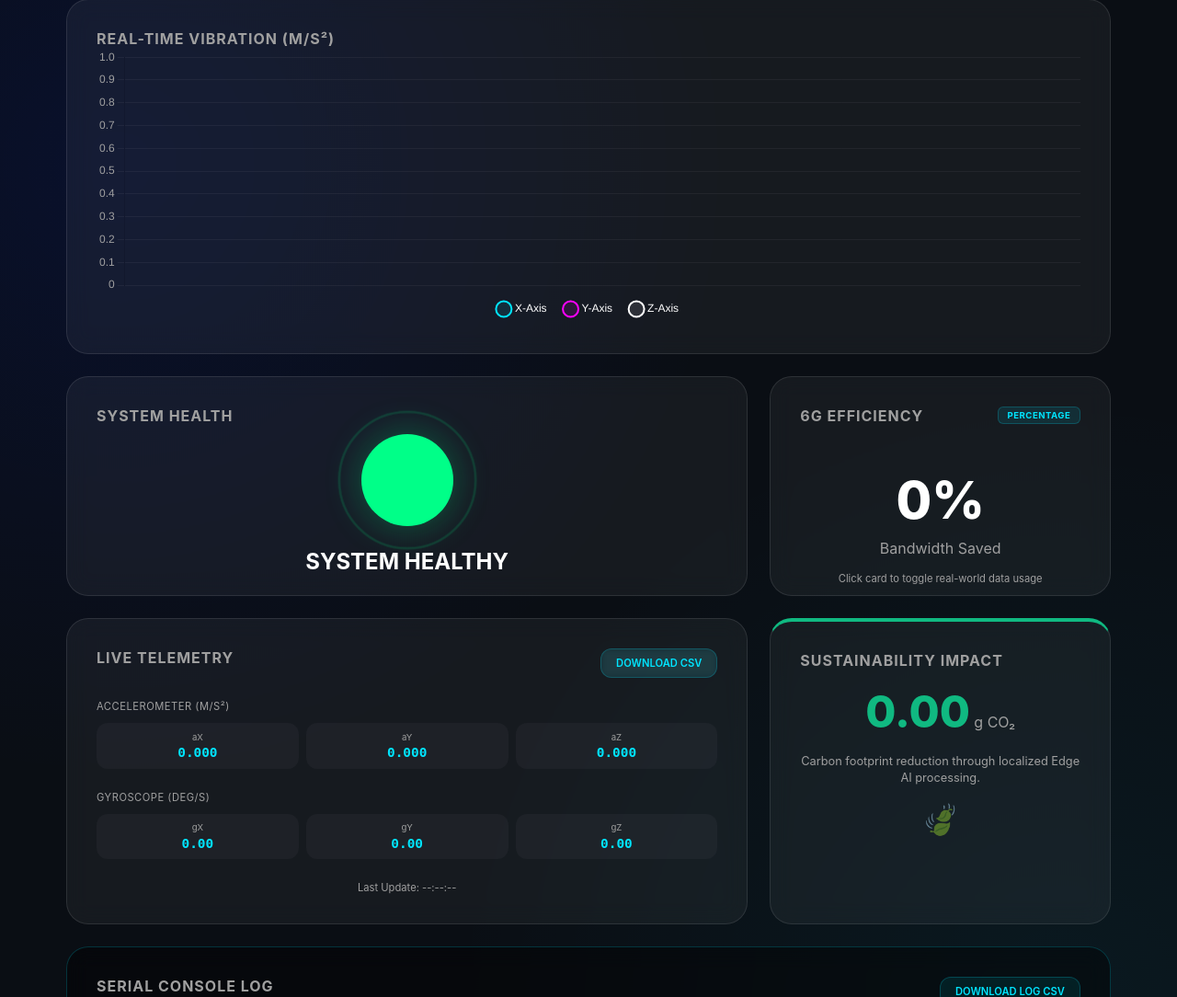
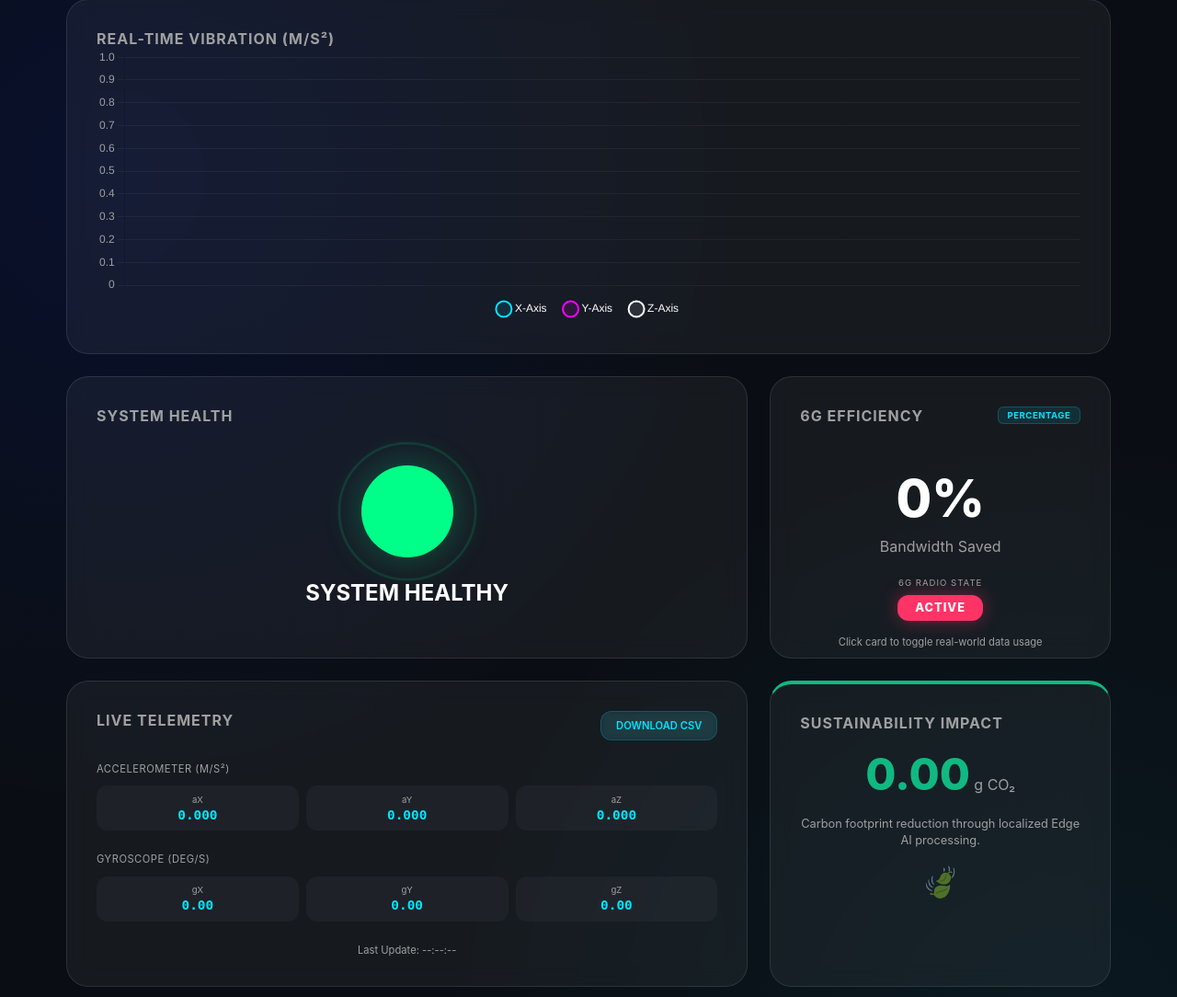
Before and after one commit to Farhad030619/HACKATHON, a Flask app: page / in a window 1280 px wide. Shown: the part 125-1209 px from the top of the page at 92% size. Run offline with Flask 3, Linux system fonts and the light colour scheme; data that the repository does not hold is empty.

Commit message:
feat: implement 6G radio state visualization and non-linear sustainability model

```diff
--- a/app.py
+++ b/app.py
@@ -29,6 +29,7 @@ BAUD_RATE = 9600
 system_status = "Healthy"
 total_data_points = 0
 transmitted_data_points = 0
+last_tx_time = time.time()
 last_real_data_time = 0
 current_data = {
     'ax': 0, 'ay': 0, 'az': 0,
@@ -36,9 +37,23 @@ current_data = {
 }
 co2_saved = 0.0 # in grams
 
-def calculate_co2_saved(efficiency):
-    global co2_saved
-    co2_saved += 0.05
+def calculate_co2_saved():
+    global co2_saved, last_tx_time
+    time_since_tx = time.time() - last_tx_time
+
+    # Simulation of 6G Radio Energy States:
+    # 1. Active/Tail (0-3s): Radio is power-hungry, minimal saving.
+    # 2. Idle (3-10s): Radio is waiting, moderate saving.
+    # 3. Deep Sleep (>10s): Radio is off, maximum sustainability impact!
+
+    if time_since_tx > 10:
+        increment = 0.12  # Accelerating savings in Deep Sleep
+    elif time_since_tx > 3:
+        increment = 0.04  # Moderate savings in Idle
+    else:
+        increment = 0.002 # Minimal savings due to Tail Energy
+
+    co2_saved += increment
 
 def serial_listener():
     """Background thread that listens to the Serial port."""
@@ -129,10 +144,14 @@ def get_data_payload():
 
     if is_cloud_transmitted:
         transmitted_data_points += 1
+        last_tx_time = time.time() # Reset "Tail Energy" timer
     else:
-        calculate_co2_saved(0)
+        calculate_co2_saved()
 
     efficiency = round((1 - (transmitted_data_points / total_data_points)) * 100, 1)
+
+    time_since_tx = time.time() - last_tx_time
+    radio_state = "ACTIVE" if time_since_tx < 1.0 else ("TAIL" if time_since_tx < 3.0 else "DEEP SLEEP")
 
     return {
         'ax': round(current_data['ax'], 3),
@@ -144,6 +163,7 @@ def get_data_payload():
         'status': system_status,
         'efficiency': efficiency,
         'co2_saved': round(co2_saved, 2),
+        'radio_state': radio_state,
         'transmitted': is_cloud_transmitted,
         'timestamp': time.strftime("%H:%M:%S"),
         'total_points': total_data_points,
--- a/static/css/style.css
+++ b/static/css/style.css
@@ -320,6 +320,51 @@ h2 {
     border: 1px solid rgba(0, 229, 255, 0.2);
 }
 
+/* Radio State Badge */
+.radio-state-container {
+    margin-top: 1.5rem;
+    display: flex;
+    flex-direction: column;
+    align-items: center;
+    gap: 0.5rem;
+}
+
+.radio-state-label {
+    font-size: 0.6rem;
+    color: var(--text-secondary);
+    text-transform: uppercase;
+    letter-spacing: 1px;
+}
+
+.radio-state {
+    padding: 0.4rem 1.2rem;
+    border-radius: 12px;
+    font-size: 0.8rem;
+    font-weight: 800;
+    letter-spacing: 1px;
+    transition: all 0.5s cubic-bezier(0.4, 0, 0.2, 1);
+    box-shadow: 0 4px 15px rgba(0, 0, 0, 0.3);
+    text-transform: uppercase;
+}
+
+.radio-state.ACTIVE {
+    background: #ff3366;
+    color: #fff;
+    box-shadow: 0 0 20px rgba(255, 51, 102, 0.4);
+}
+
+.radio-state.TAIL {
+    background: #ffcc00;
+    color: #000;
+    box-shadow: 0 0 20px rgba(255, 204, 0, 0.3);
+}
+
+.radio-state.DEEP-SLEEP {
+    background: #00ff88;
+    color: #000;
+    box-shadow: 0 0 20px rgba(0, 255, 136, 0.4);
+}
+
 /* Console Styles */
 .console-card {
     grid-column: span 2;
--- a/static/js/dashboard.js
+++ b/static/js/dashboard.js
@@ -127,6 +127,9 @@ function updateDashboard(data) {
     // Update Efficiency
     updateEfficiencyDisplay(data);
 
+    // Update Radio State
+    updateRadioStateDisplay(data);
+
     // Update CO2
     document.getElementById('co2Value').innerText = data.co2_saved.toFixed(2);
 
@@ -243,5 +246,17 @@ function updateEfficiencyDisplay(data) {
     }
 }
 
+function updateRadioStateDisplay(data) {
+    const radioEl = document.getElementById('radioState');
+    if (!radioEl) return;
+
+    const state = data.radio_state;
+    radioEl.innerText = state;
+
+    // Convert "DEEP SLEEP" to "DEEP-SLEEP" for CSS class
+    const cssClass = state.replace(' ', '-');
+    radioEl.className = `radio-state ${cssClass}`;
+}
+
 // Start connection
 initEventSource();
--- a/templates/index.html
+++ b/templates/index.html
@@ -44,6 +44,10 @@
                 <div class="status-display">
                     <div id="efficiencyValue" class="metric-value">0%</div>
                     <div id="efficiencyLabel" class="metric-label">Bandwidth Saved</div>
+                    <div class="radio-state-container">
+                        <span class="radio-state-label">6G Radio State</span>
+                        <div id="radioState" class="radio-state ACTIVE">ACTIVE</div>
+                    </div>
                     <p style="font-size: 0.7rem; margin-top: 1rem; color: var(--text-secondary);">
                         Click card to toggle real-world data usage
                     </p>
```
